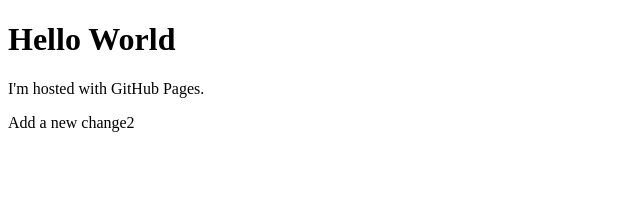
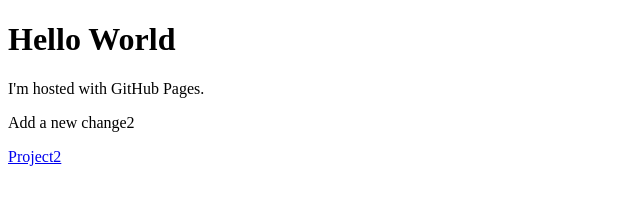
Before and after one commit to lingfengzyc/lingfengzyc.github.io, a plain HTML site: page index.html in a window 1280 px wide. Shown: the full height of the page, 0-640 px from the left. Drawn offline with Linux system fonts and the light colour scheme.

Commit message:
add link

```diff
--- a/index.html
+++ b/index.html
@@ -4,5 +4,6 @@
 <h1>Hello World</h1>
 <p>I'm hosted with GitHub Pages.</p>
 <p>Add a new change2</p>
+<a href="project2.html">Project2</a>
 </body>
 </html>
```
